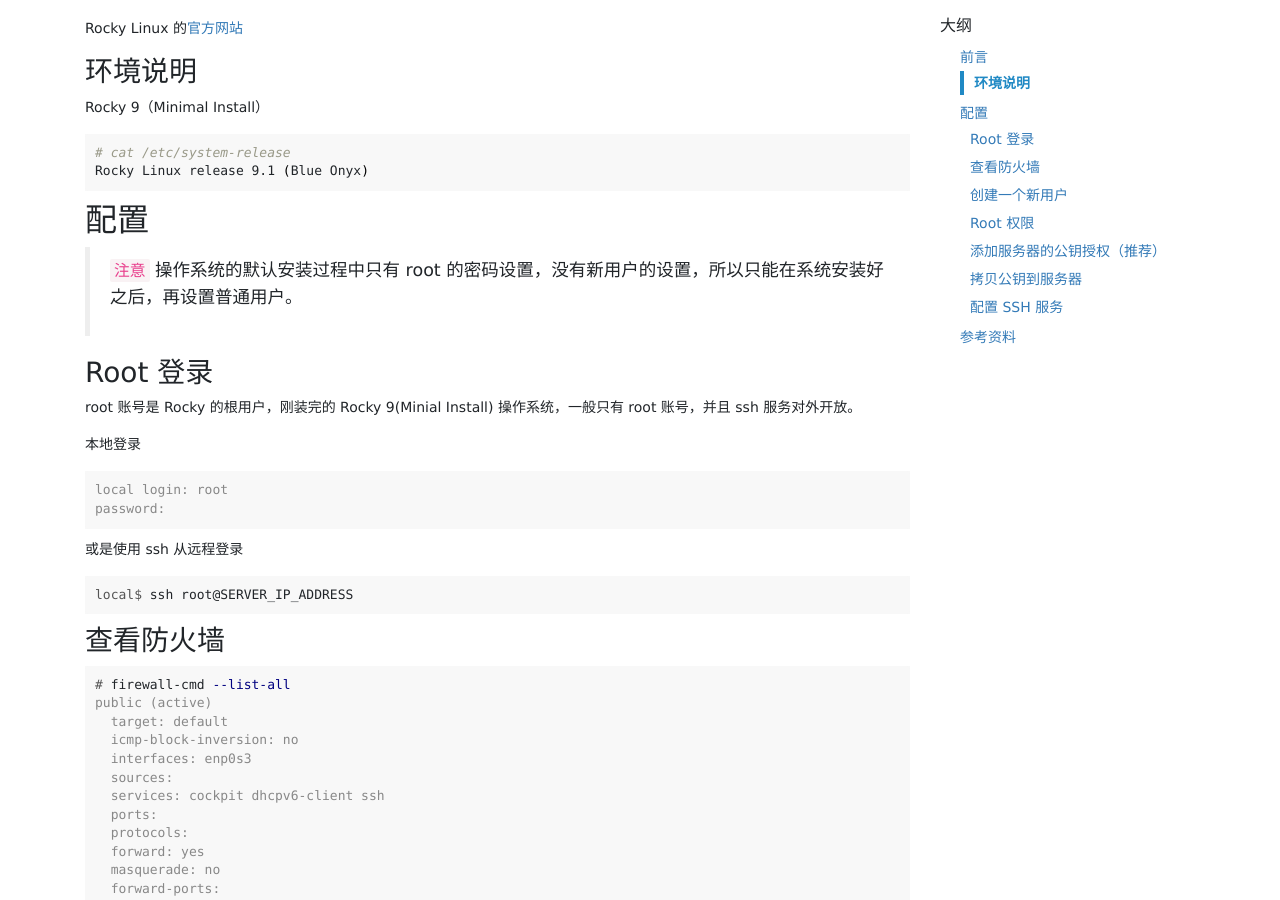
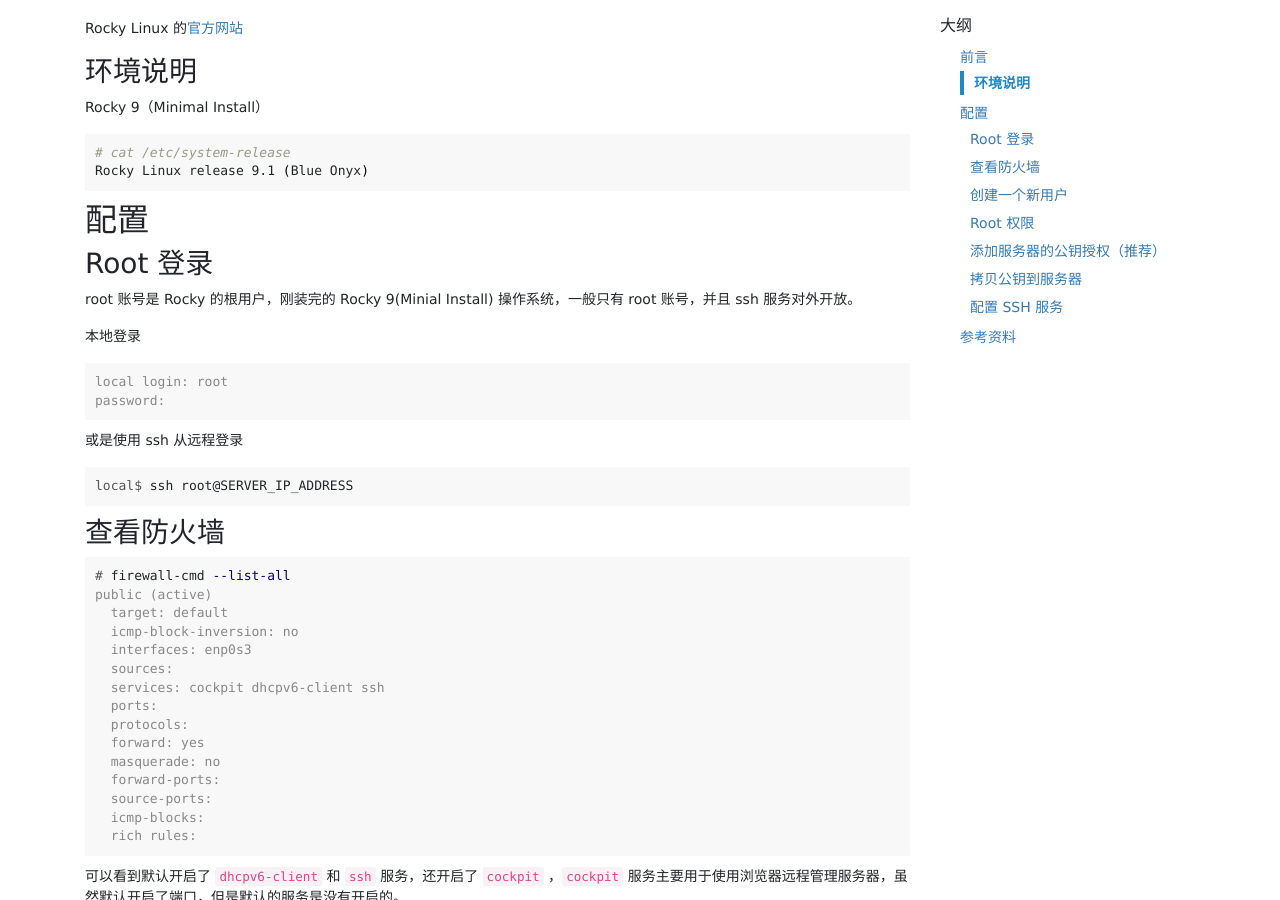
Before and after one commit to zhanming/zhanming.github.com, a Jekyll site: the page built from _posts/2022-12-30-initial-server-setup-with-rocky-9.md, in a window 1280 px wide and 900 px high, scrolled down 330 px. Built offline with Jekyll 4.4.1, drawn with Linux system fonts in a browser that asks for light colours; comment, search, counter and statistics services are not loaded.

Commit message:
update content, remove a description.

````diff
--- a/_posts/2022-12-30-initial-server-setup-with-rocky-9.md
+++ b/_posts/2022-12-30-initial-server-setup-with-rocky-9.md
@@ -26,8 +26,6 @@
 ```
 
 ## 配置
-
-> `注意` 操作系统的默认安装过程中只有 root 的密码设置，没有新用户的设置，所以只能在系统安装好之后，再设置普通用户。
 
 ### Root 登录
 
````
